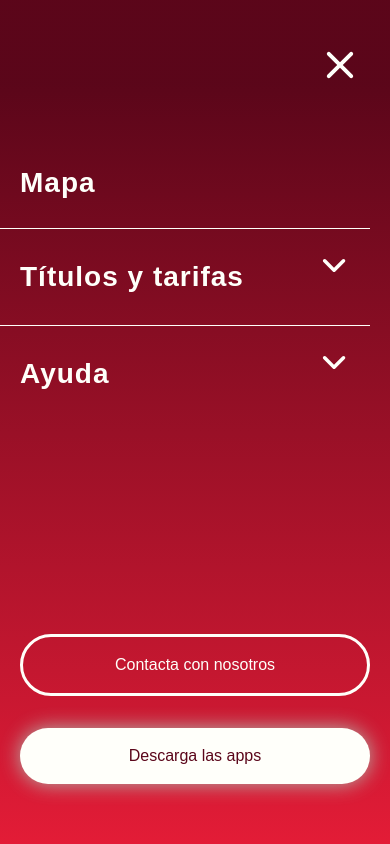
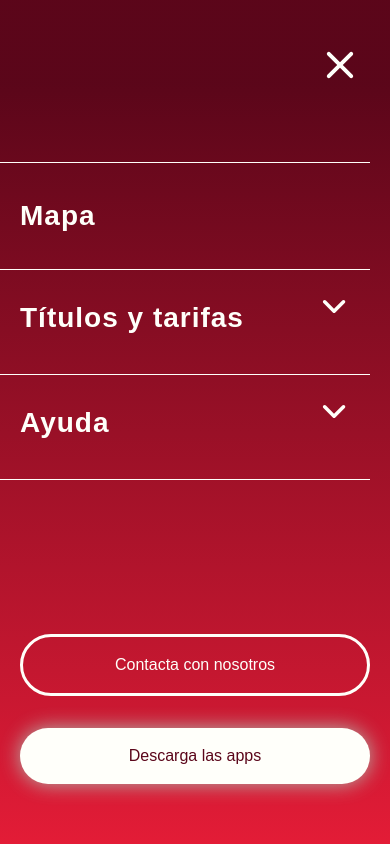
Before and after one commit to petergsme/emt, a React (Vite) app: page /dev in a window 390 px wide. Both pictures are taken after a click on the button "Abrir menú". Shown: the top 844 px of the page. Built offline with nearby package versions, Linux system fonts and the light colour scheme; a web font is replaced by a local one.

Commit message:
style: accordion paddings and white line

```diff
--- a/src/components/ui/Navbar/SidebarMobile/SidebarMobile.scss
+++ b/src/components/ui/Navbar/SidebarMobile/SidebarMobile.scss
@@ -73,7 +73,7 @@ background: linear-gradient(180deg, var(--red-700) 10%, var(--red-300-main) 100%
 .sidebar__content {
   display: flex;
   flex-direction: column;
-  gap: 24px;
+  gap: 0px;
   margin: 2rem 0;
   margin-right: 20px;
 }
@@ -92,9 +92,10 @@ background: linear-gradient(180deg, var(--red-700) 10%, var(--red-300-main) 100%
 .sidebar__submenu {
   display: flex;
   flex-direction: column;
-  gap: 0.75rem;
-  margin-left: 1rem;
-  margin-top: 0.5rem;
+  gap: 0.5rem;
+  margin-left: 0rem;
+  margin-top: 2rem;
+  font-size: 20px;
 }
 
 .sidebar__sublink {
@@ -132,3 +133,21 @@ background: linear-gradient(180deg, var(--red-700) 10%, var(--red-300-main) 100%
   letter-spacing: 1px;
   margin-top: 24px;
 }
+
+/*arreglo provisional para el acordeón*/
+
+.sidebar__block {
+  /* padding: 1rem 0; */
+  padding-top: 1rem ;
+  padding-bottom: 1rem;
+
+  &--with-border-top {
+    border-top: var(--border-width-1) solid var(--white-100-main);
+    padding-top: 2rem;
+  }
+
+  &--with-border-bottom {
+    border-bottom: var(--border-width-1) solid var(--white-100-main);
+    padding-bottom: 2rem;
+  }
+}
--- a/src/components/ui/Navbar/SidebarMobile/SidebarMobile.tsx
+++ b/src/components/ui/Navbar/SidebarMobile/SidebarMobile.tsx
@@ -43,8 +43,11 @@ const SidebarMobile: React.FC<SidebarMobileProps> = ({ isOpen, onClose }) => {
         </div>
 
         <div className="sidebar__content">
+            <div className="sidebar__block sidebar__block--with-border-top">
                 <Link to="/mapa" className="sidebar__link" onClick={handleClose}>Mapa</Link>
+            </div>
 
+            <div className="sidebar__block">
                 <Accordion text="Títulos y tarifas" textClassName="sidebar__accordion-title" variant="onbrand" iconSize="medium">
                     <div className="sidebar__submenu">
                         <Link to="/tarjetas" className="sidebar__sublink" onClick={handleClose}>Tarjetas</Link>
@@ -52,13 +55,16 @@ const SidebarMobile: React.FC<SidebarMobileProps> = ({ isOpen, onClose }) => {
                         <Link to="/consultas" className="sidebar__sublink" onClick={handleClose}>Registra tu tarjeta</Link>
                     </div>
                 </Accordion>
+            </div>
 
+            <div className="sidebar__block sidebar__block--with-border-bottom">
                 <Accordion text="Ayuda" textClassName="sidebar__accordion-title" variant="onbrand" iconSize="medium">
                     <div className="sidebar__submenu">
                         <Link to="/normativa" className="sidebar__sublink" onClick={handleClose}>Uso de bus y normativa</Link>
                         <Link to="/faq" className="sidebar__sublink" onClick={handleClose}>Preguntas frecuentes</Link>
                     </div>
                 </Accordion>
+            </div>
         </div>
 
         <div className="sidebar__footer">
```
Lines whose indentation alone changed are shown as unchanged.
